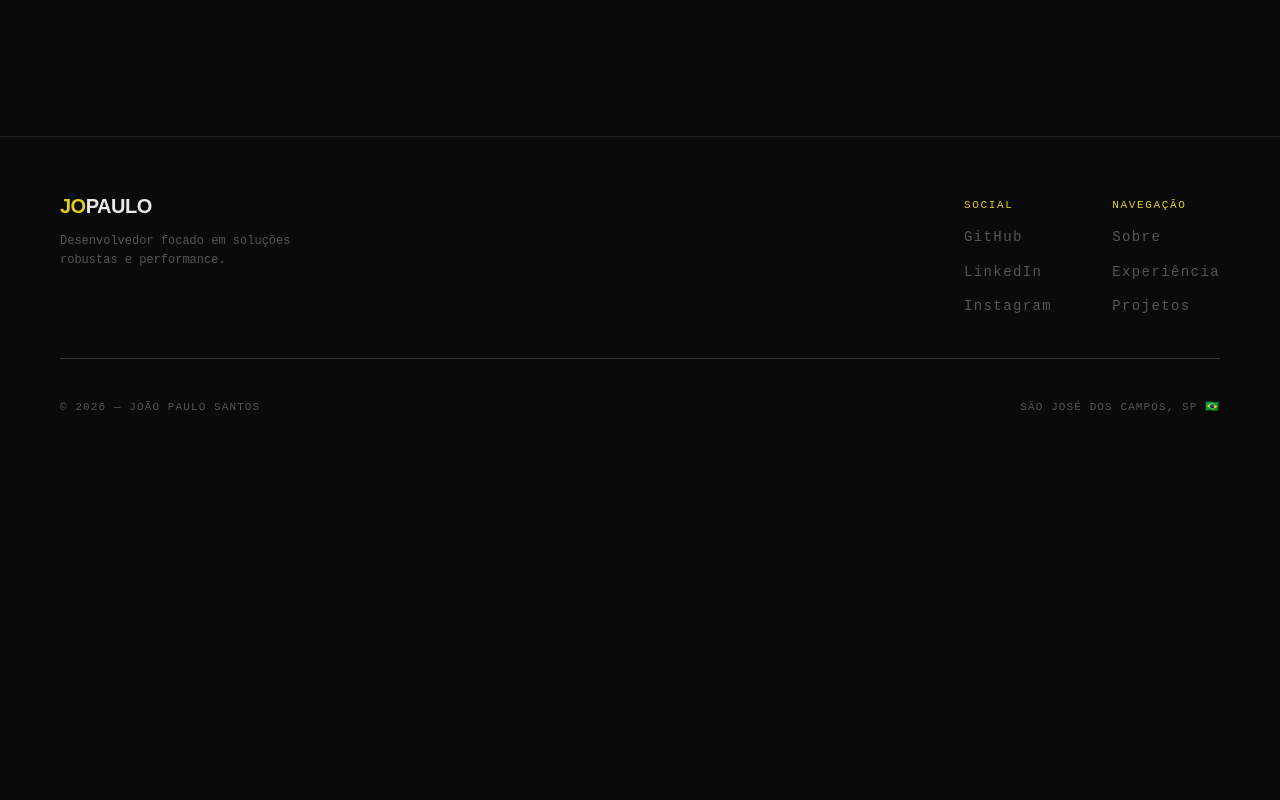
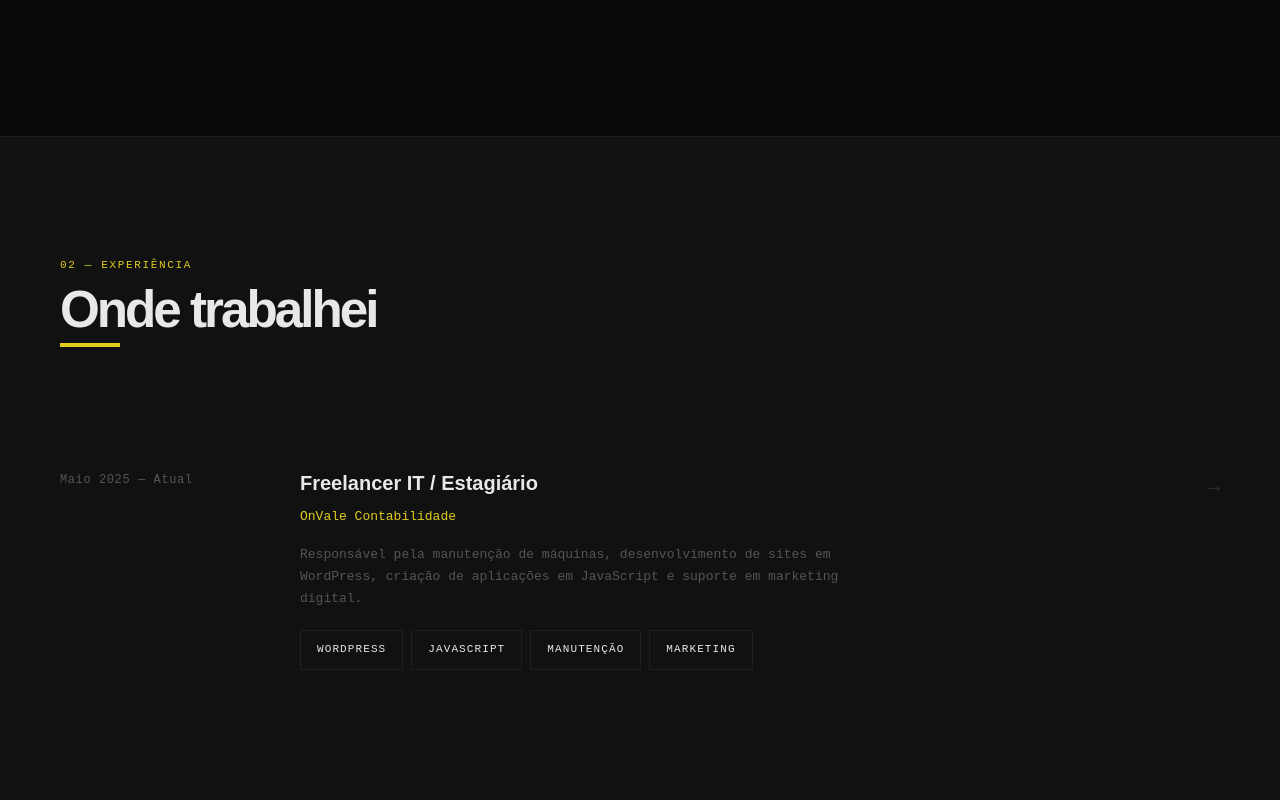
Before and after one commit to jopaul0/jopaul0.github.io, a React (Vite) app: page / in a window 1280 px wide. Shown: the part 1660-2460 px from the top of the page. Before the commit the page ends 2136 px from the top, so only its background shows below. Built offline with nearby package versions, Linux system fonts and the light colour scheme.

Commit message:
feat: add experience section

```diff
--- a/src/App.tsx
+++ b/src/App.tsx
@@ -1,7 +1,8 @@
 import { MainLayout } from '@/layout/MainLayout';
+import { Marquee } from '@/components/Marquee';
 import { Hero } from '@/pages/Hero';
-import { Marquee } from '@/components/Marquee';
 import { About } from '@/pages/About';
+import { Experience } from '@/pages/Experience';
 
 function App() {
   return (
@@ -9,6 +10,7 @@ function App() {
       <Hero />
       <Marquee />
       <About />
+      <Experience />
     </MainLayout>
   )
 }
--- /dev/null
+++ b/src/pages/Experience/Experience.module.scss
@@ -0,0 +1,115 @@
+@use '@/styles/variables' as vars;
+@use '@/styles/mixins' as mix;
+
+.experience {
+  background: var(--surface);
+  border-top: 1px solid var(--border);
+  border-bottom: 1px solid var(--border);
+  padding: 120px 60px;
+
+  @include mix.mobile {
+    padding: 80px 24px;
+  }
+}
+
+.sectionHeader {
+  margin-bottom: 80px;
+
+  .sectionNum {
+    @include mix.section-label;
+    display: block;
+    margin-bottom: 12px;
+  }
+
+  .sectionTitle {
+    @include mix.title-xl;
+    font-size: clamp(36px, 4vw, 56px);
+    position: relative;
+    display: inline-block;
+    padding-bottom: 12px;
+
+    &::after {
+      content: '';
+      position: absolute;
+      bottom: 0;
+      left: 0;
+      width: 60px;
+      height: 4px;
+      background-color: var(--accent);
+    }
+  }
+}
+
+.expList {
+  display: flex;
+  flex-direction: column;
+}
+
+.expItem {
+  display: grid;
+  grid-template-columns: 200px 1fr auto;
+  gap: 40px;
+  padding: 40px 0;
+  border-bottom: 1px solid var(--border);
+  transition: all 0.3s ease;
+
+  &:last-child { border-bottom: none; }
+
+  @include mix.mobile {
+    grid-template-columns: 1fr;
+    gap: 16px;
+  }
+
+  .period {
+    font-size: 12px;
+    color: var(--muted);
+    letter-spacing: 0.05em;
+    padding-top: 4px;
+  }
+
+  .role {
+    font-family: var(--font-title);
+    font-weight: 700;
+    font-size: 20px;
+    color: var(--text);
+    margin-bottom: 8px;
+  }
+
+  .company {
+    font-size: 13px;
+    color: var(--accent);
+    margin-bottom: 16px;
+    display: block;
+    font-weight: 500;
+  }
+
+  .desc {
+    font-size: 13px;
+    color: var(--muted);
+    line-height: 1.7;
+    max-width: 600px;
+  }
+
+  .techs {
+    display: flex;
+    flex-wrap: wrap;
+    gap: 8px;
+    margin-top: 20px;
+  }
+
+  .arrow {
+    color: var(--muted-dark);
+    font-size: 20px;
+    transition: all 0.3s ease;
+    padding-top: 4px;
+
+    @include mix.mobile { display: none; }
+  }
+
+  &:hover {
+    .arrow {
+      color: var(--accent);
+      transform: translateX(8px);
+    }
+  }
+}
--- /dev/null
+++ b/src/pages/Experience/index.tsx
@@ -0,0 +1,42 @@
+import styles from './Experience.module.scss';
+import { StatusBadge } from '@/components/StatusBadge';
+
+const experiences = [
+  {
+    period: "Maio 2025 — Atual",
+    role: "Freelancer IT / Estagiário",
+    company: "OnVale Contabilidade",
+    desc: "Responsável pela manutenção de máquinas, desenvolvimento de sites em WordPress, criação de aplicações em JavaScript e suporte em marketing digital.",
+    techs: ["WordPress", "JavaScript", "Manutenção", "Marketing"]
+  }
+];
+
+export const Experience = () => {
+  return (
+    <section className={styles.experience} id="experiencia">
+      <div className={styles.sectionHeader}>
+        <span className={styles.sectionNum}>02 — Experiência</span>
+        <h2 className={styles.sectionTitle}>Onde trabalhei</h2>
+      </div>
+
+      <div className={styles.expList}>
+        {experiences.map((exp, index) => (
+          <div key={index} className={styles.expItem}>
+            <div className={styles.period}>{exp.period}</div>
+            <div className={styles.content}>
+              <div className={styles.role}>{exp.role}</div>
+              <span className={styles.company}>{exp.company}</span>
+              <p className={styles.desc}>{exp.desc}</p>
+              <div className={styles.techs}>
+                {exp.techs.map(tech => (
+                  <StatusBadge key={tech} label={tech} variant="default" noDot interactive />
+                ))}
+              </div>
+            </div>
+            <div className={styles.arrow}>→</div>
+          </div>
+        ))}
+      </div>
+    </section>
+  );
+};
```
